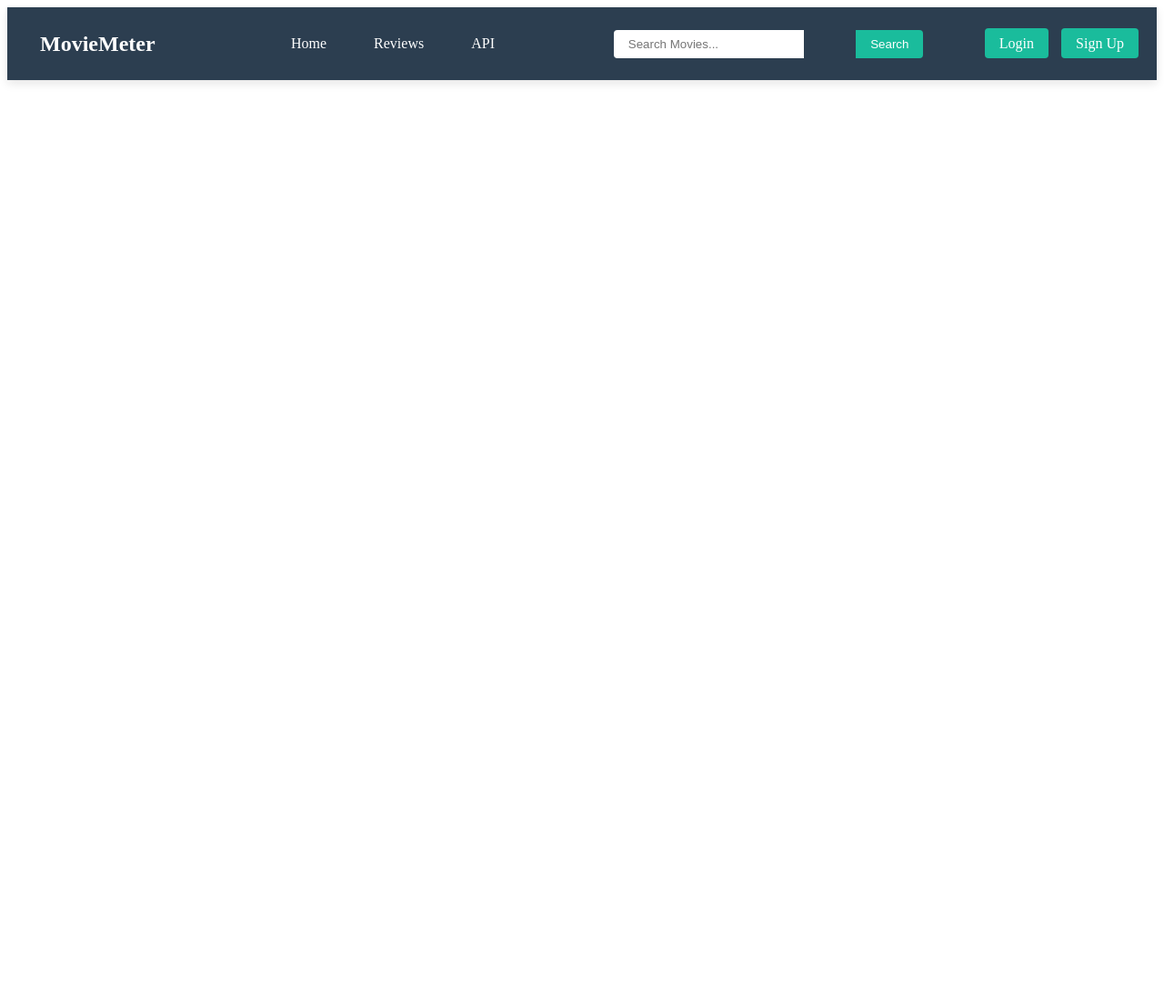
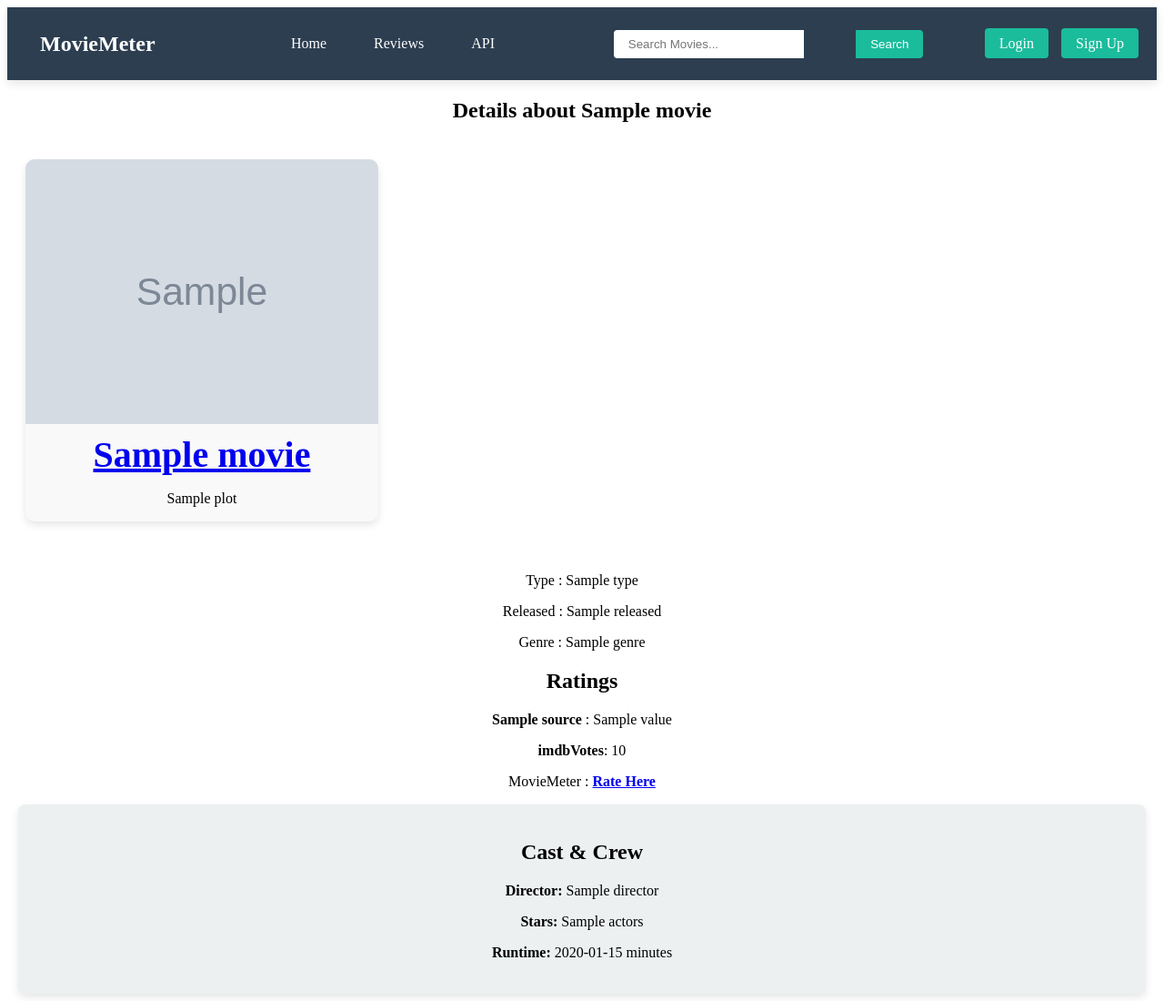
Before and after one commit to Justonator16/MovieMeter, a Django app: template movie_review_api/movies/templates/movie_detail.html in a window 1280 px wide. Shown: the whole page at 91% size. Before the commit the page ends 92 px from the top, so only its background shows below. Run offline with Django 5.2, Linux system fonts and the light colour scheme; the template is opened without the code that fills it: most values are stand-ins (such as "Sample title", 1, 10 or a date in 2020); grey boxes marked "Sample" are stand-in pictures.

Commit message:
Add Movie Detail

```diff
--- a/movie_review_api/movies/static/css/styles.css
+++ b/movie_review_api/movies/static/css/styles.css
@@ -187,3 +187,70 @@
       display: none; /* Hide the search bar on small screens */
   }
 }
+
+/* Container styling for the movie detail section */
+.movie-detail-container {
+  display: flex;
+  gap: 20px;
+  padding: 20px;
+  background-color: #f8f9fa;
+  border-radius: 8px;
+  box-shadow: 0 4px 10px rgba(0, 0, 0, 0.1);
+  margin: 40px auto;
+  max-width: 1200px;
+}
+
+/* Styling the movie poster */
+.movie-poster img {
+  max-width: 300px;
+  border-radius: 8px;
+  box-shadow: 0 4px 8px rgba(0, 0, 0, 0.2);
+}
+
+/* Movie info section */
+.movie-info {
+  flex-grow: 1;
+  color: #333;
+}
+
+.movie-title {
+  font-size: 2.5rem;
+  font-weight: bold;
+  color: #2C3E50;
+}
+
+.movie-genre, .movie-release, .movie-rating, .movie-description {
+  font-size: 1.2rem;
+  margin-bottom: 10px;
+}
+
+.movie-genre, .movie-release, .movie-rating {
+  font-weight: bold;
+}
+
+.movie-description {
+  margin-top: 20px;
+  line-height: 1.6;
+  font-style: italic;
+}
+
+/* Extra details like cast, director, etc. */
+.movie-extra-details {
+  margin-top: 40px;
+  background-color: #ecf0f1;
+  padding: 20px;
+  border-radius: 8px;
+  box-shadow: 0 4px 10px rgba(0, 0, 0, 0.1);
+  max-width: 1200px;
+  margin: 0 auto;
+}
+
+.movie-extra-details ul {
+  list-style-type: none;
+  padding: 0;
+}
+
+.movie-extra-details li {
+  font-size: 1.1rem;
+  margin-bottom: 8px;
+}
--- a/movie_review_api/movies/templates/home.html
+++ b/movie_review_api/movies/templates/home.html
@@ -12,7 +12,7 @@
     {% for movie in movies %}
     <div class="movie-item">
     <img src="{{ movie.Poster }}" alt="Movie Poster" class="movie-poster" />
-    <div class="movie-title">{{ movie.Title }}</div>
+    <div class="movie-title"><a href="{% url 'movie_detail' movie.Title %}">{{ movie.Title }} </a></div>
     <div class="movie-description">{{ movie.plot }}</div>
     </div>
     {% endfor %}
--- a/movie_review_api/movies/templates/movie_detail.html
+++ b/movie_review_api/movies/templates/movie_detail.html
@@ -1,8 +1,41 @@
 {% extends 'base.html' %}
+{% block title %} Movie Detail {{ movie.Title }} {% endblock %}
 
-{% block content %}
-<h2>Details about {{ movie }}</h2>
+{% block body %}
+<center>
+    <h2>Details about {{ movie.Title }}</h2>
+    <div class="movie-grid">
+        <div class="movie-item" >
+            <img src="{{ movie.Poster }}" alt="Movie Poster" class="movie-poster" />
+            <div class="movie-title">
+                <a href="{% url 'movie_detail' movie.Title %}">{{ movie.Title }}</a>
+            </div>
+            <div class="movie_description">
+                <p>{{ movie.Plot }}</p>
+            </div>
+        </div>
+    </div>
 
+    <p>Type : {{ movie.Type }}</p>
+    <p>Released : {{ movie.Released }}</p>
+    <p>Genre : {{ movie.Genre }}</p>
 
+    <h2>Ratings </h2>
+    {% for rating in movie.Ratings %}
+        <p><b>{{ rating.Source }} </b> : {{ rating.Value }}</p>
+    {% endfor %}
 
+    <p> <b>imdbVotes</b>: {{ movie.imdbVotes }}</p>
+    <p>MovieMeter :
+        <a href="{% url movie.Title 'user_movie_review'  %}"><strong>Rate Here</strong></a>
+    </p>
+
+<!-- Additional Movie Details (Actors, Directors, etc.) -->
+<div class="movie-extra-details">
+    <h2>Cast & Crew</h2>
+        <p><strong>Director:</strong> {{ movie.Director }}</p>
+        <p><strong>Stars:</strong> {{ movie.Actors }}</p>
+        <p><strong>Runtime:</strong> {{ movie.Runtime }} minutes</p>
+</div>
+</center>
 {% endblock %}
--- /dev/null
+++ b/movie_review_api/movies/templates/movie_review.html
@@ -0,0 +1,5 @@
+{% extends 'base.html' %}
+
+{% block body %}
+<h1>Review a movie here</h1>
+{% endblock %}
--- a/movie_review_api/movies/templates/search_results.html
+++ b/movie_review_api/movies/templates/search_results.html
@@ -2,14 +2,14 @@
 {% block title %} Search Results {% endblock %}
 
 {% block body %}
-{{ request.POST }}
 <h2>Search Results for <b>"{{ request.POST.movie_title }}"</b></h2>
   <div class="movie-grid">
     {% for movie in movies %}
     <div class="movie-item">
     <img src="{{ movie.Poster }}" alt="Movie Poster" class="movie-poster" />
-    <div class="movie-title">{{ movie.Title }}</div>
-    <div class="movie-description">{{ movie.plot }}</div>
+    <div class="movie-title">
+      <a href="{% url 'movie_detail' movie.Title %}">{{ movie.Title }}</a>
+      </div>
     </div>
     {% endfor %}
   </div>
--- a/movie_review_api/movies/urls.py
+++ b/movie_review_api/movies/urls.py
@@ -3,4 +3,6 @@ from . import views
 
 urlpatterns = [
     path("", views.home, name="home"),
+    path("<str:movie_title>/", views.movie_details, name="movie_detail"),
+    path("<str:movie_title>/review", views.movie_review, name="user_movie_review"),
 ]
```
Also changed, not shown: movie_review_api/movies/omdb_api.py (+14 -0 lines), movie_review_api/movies/views.py (+10 -6 lines).
